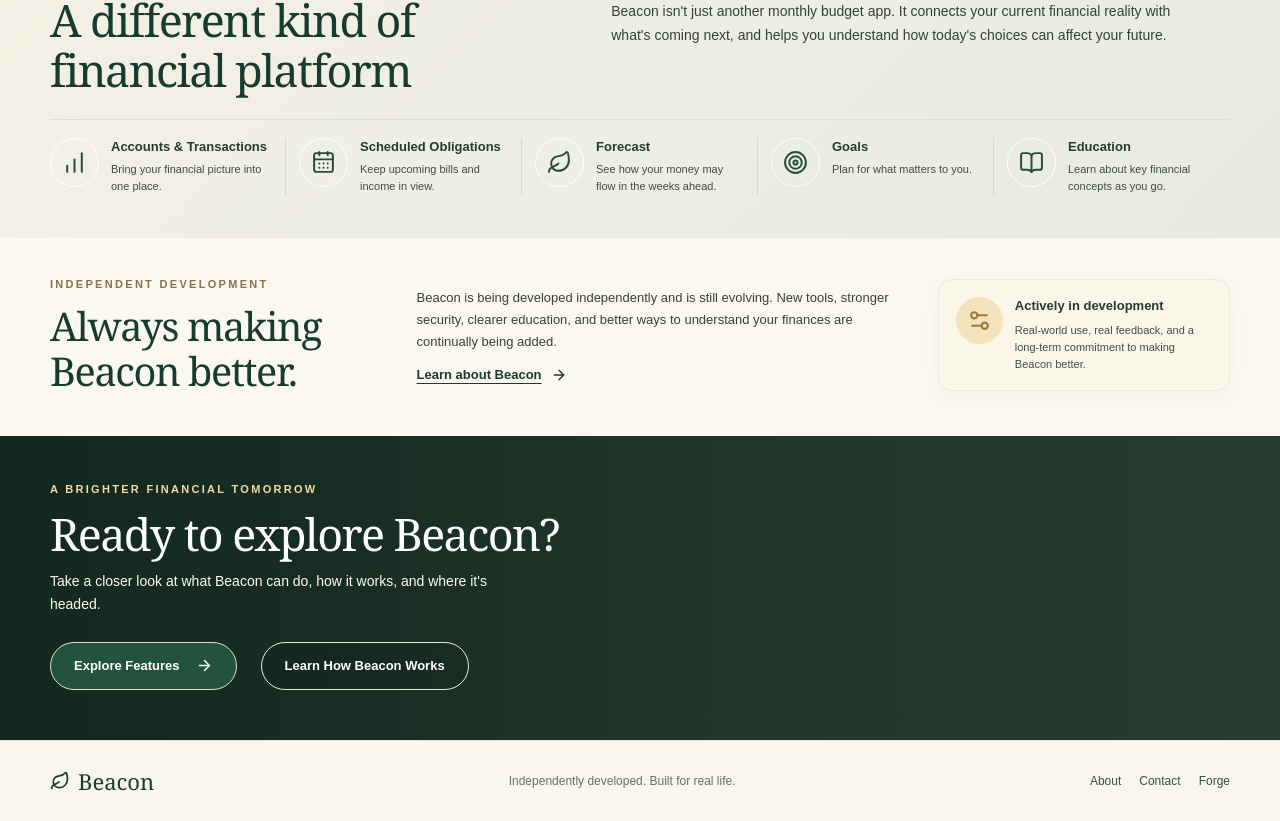
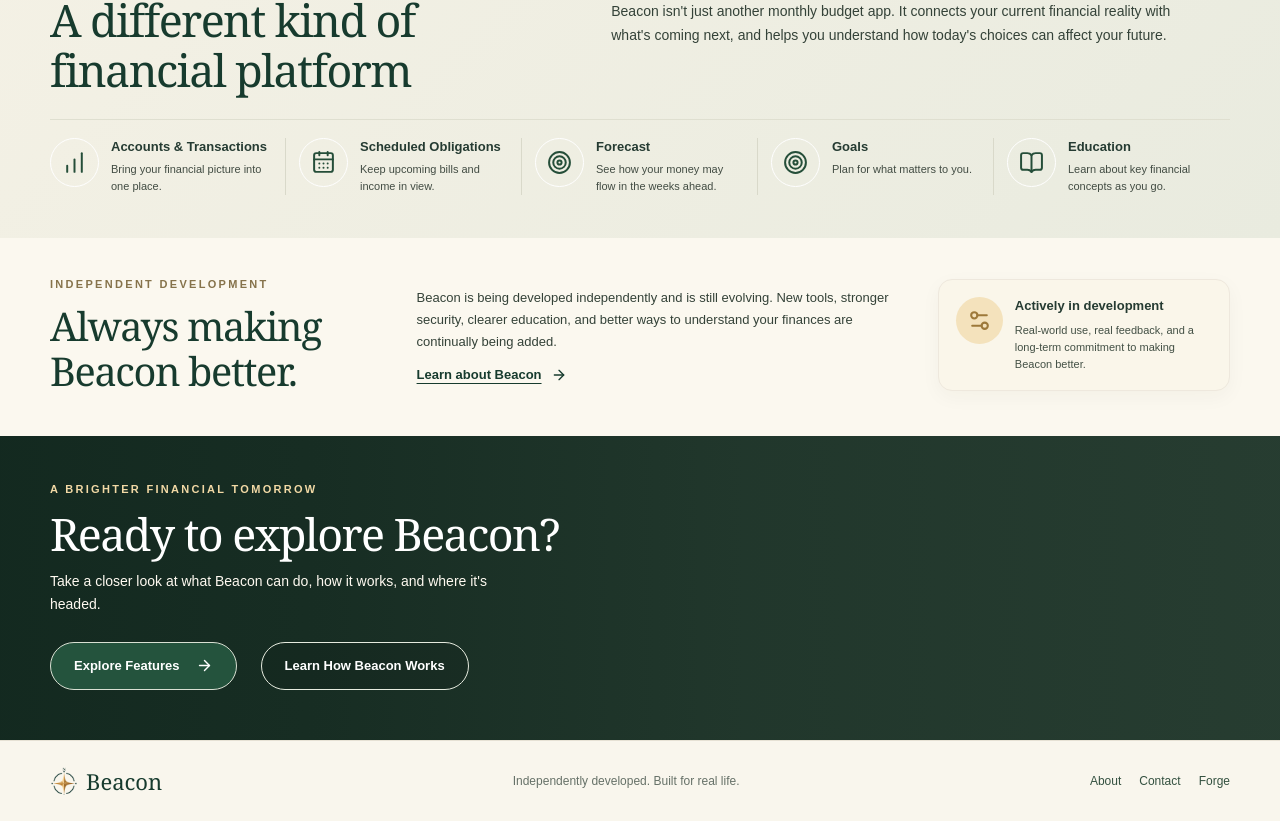
Before and after one commit to BeaconFinancedotcom/beacon-marketing-website, a React (Vite) app: page / in a window 1280 px wide. Shown: the part 1062-1883 px from the top of the page. Built offline with nearby package versions, Linux system fonts and the light colour scheme.

Commit message:
Lock official Beacon header and footer branding

```diff
--- a/src/App.jsx
+++ b/src/App.jsx
@@ -7,7 +7,6 @@
   Target,
   BookOpen,
   ChartNoAxesColumnIncreasing,
-  Leaf,
   Settings2,
   Image as ImageIcon,
 } from 'lucide-react'
@@ -50,7 +49,7 @@
     description: 'Keep upcoming bills and income in view.',
   },
   {
-    icon: Leaf,
+    icon: Target,
     title: 'Forecast',
     description: 'See how your money may flow in the weeks ahead.',
   },
@@ -76,11 +75,48 @@
   )
 }
 
+function FooterLogo() {
+  return (
+    <Link
+      to="/"
+      className="bh-footer-brand"
+      aria-label="Beacon — Home"
+      style={{ textDecoration: 'none' }}
+    >
+      <span
+        aria-hidden="true"
+        style={{
+          position: 'relative',
+          display: 'inline-block',
+          width: '28px',
+          height: '28px',
+          overflow: 'hidden',
+          flexShrink: 0,
+        }}
+      >
+        <img
+          src="/images/beacon/beacon_logo_official.png"
+          alt=""
+          style={{
+            position: 'absolute',
+            width: '70px',
+            height: '46.667px',
+            maxWidth: 'none',
+            left: '-21px',
+            top: '-2.9px',
+            display: 'block',
+          }}
+        />
+      </span>
+      <span>Beacon</span>
+    </Link>
+  )
+}
+
 function Home() {
   return (
     <main className="beacon-home">
-
-      {/* APPROVED, LOCKED HERO */}
+      {/* APPROVED HERO */}
       <section className="bh-hero">
         <div className="bh-container bh-hero-grid">
           <div className="bh-hero-copy">
@@ -145,7 +181,7 @@
         </div>
       </section>
 
-      {/* FAMILY STORY — REAL ASSET */}
+      {/* FAMILY STORY */}
       <section className="bh-story">
         <div className="bh-story-grid">
           <div
@@ -171,9 +207,7 @@
           </div>
 
           <div className="bh-story-content">
-            <p className="bh-eyebrow">
-              BUILT FOR REAL LIFE
-            </p>
+            <p className="bh-eyebrow">BUILT FOR REAL LIFE</p>
 
             <h2>It started with my own family.</h2>
 
@@ -274,7 +308,6 @@
 
             <div>
               <h3>Actively in development</h3>
-
               <p>
                 Real-world use, real feedback, and a
                 long-term commitment to making Beacon better.
@@ -321,13 +354,10 @@
         </div>
       </section>
 
-      {/* FOOTER */}
+      {/* FOOTER — OFFICIAL BEACON COMPASS */}
       <footer className="bh-footer">
         <div className="bh-container bh-footer-inner">
-          <div className="bh-footer-brand">
-            <Leaf size={20} />
-            <span>Beacon</span>
-          </div>
+          <FooterLogo />
 
           <p>
             Independently developed. Built for real life.
@@ -340,7 +370,6 @@
           </div>
         </div>
       </footer>
-
     </main>
   )
 }
@@ -351,6 +380,7 @@
       <p className="bh-eyebrow">BEACON</p>
       <h1>{title}</h1>
       <p>This page is being developed.</p>
+
       <Link to="/" className="bh-inline-link">
         Return home <ArrowRight size={16} />
       </Link>
```
Also changed, not shown: public/images/beacon/beacon_logo_official.png (added).
